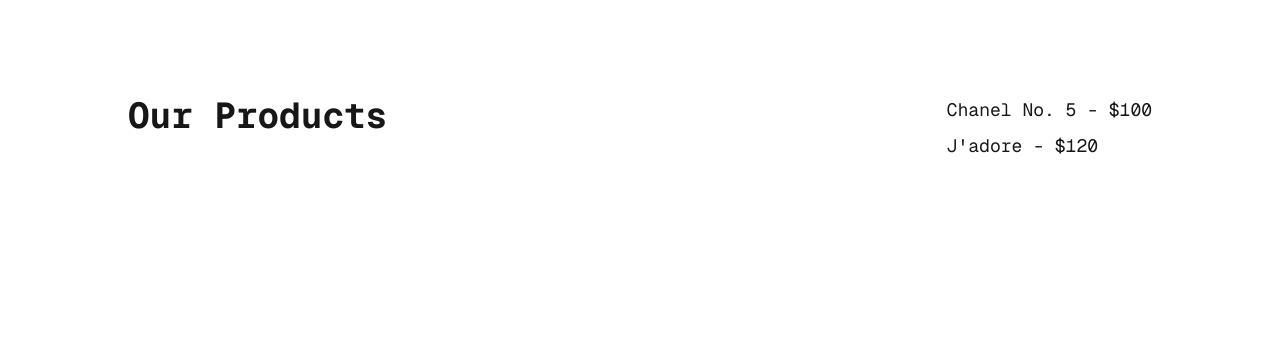
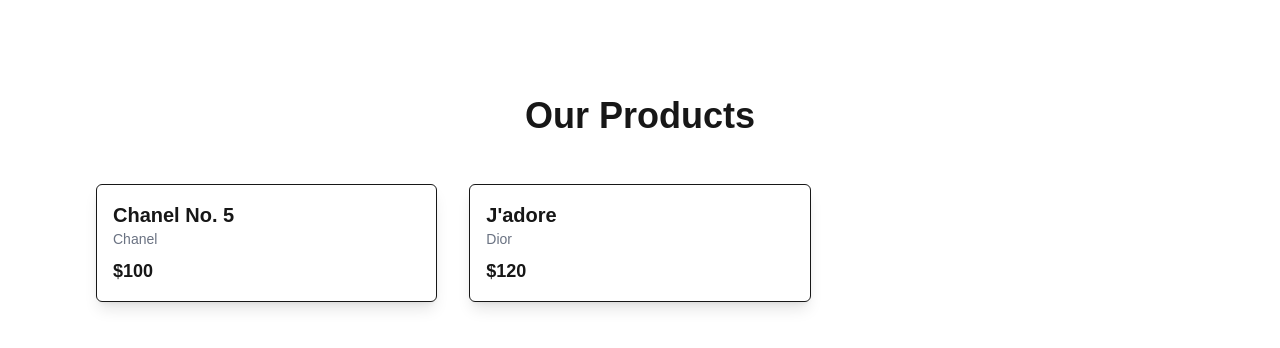
Before and after one commit to xayed7x/Perfume-brand, a Next.js app: page / in a window 1280 px wide. Shown: the top 348 px of the page. Built offline with nearby package versions, Linux system fonts and the light colour scheme.

Commit message:
Refactor homepage to use ProductCard component

```diff
--- a/src/app/page.tsx
+++ b/src/app/page.tsx
@@ -1,3 +1,5 @@
+import ProductCard from "@/components/ProductCard";
+
 // Define the Product type
 interface Product {
   id: number;
@@ -27,19 +29,22 @@ export default async function Home() {
   const products = await getProducts();
 
   return (
-    <main className="flex min-h-screen flex-col items-center justify-between p-24">
-      <div className="z-10 max-w-5xl w-full items-center justify-between font-mono text-sm lg:flex">
-        <h1 className="text-4xl font-bold text-center mb-8">Our Products</h1>
+    <main className="flex min-h-screen flex-col items-center p-8 sm:p-16 md:p-24">
+      <div className="w-full max-w-7xl">
+        <h1 className="text-4xl font-bold text-center mb-12">Our Products</h1>
         {products.length > 0 ? (
-          <ul>
+          <div className="grid grid-cols-1 md:grid-cols-2 lg:grid-cols-3 gap-8">
             {products.map((product) => (
-              <li key={product.id} className="text-lg mb-2">
-                {product.name} - ${product.price}
-              </li>
+              <ProductCard
+                key={product.id}
+                name={product.name}
+                brand={product.brand}
+                price={product.price}
+              />
             ))}
-          </ul>
+          </div>
         ) : (
-          <p>No products found.</p>
+          <p className="text-center text-gray-500">No products found.</p>
         )}
       </div>
     </main>
```
